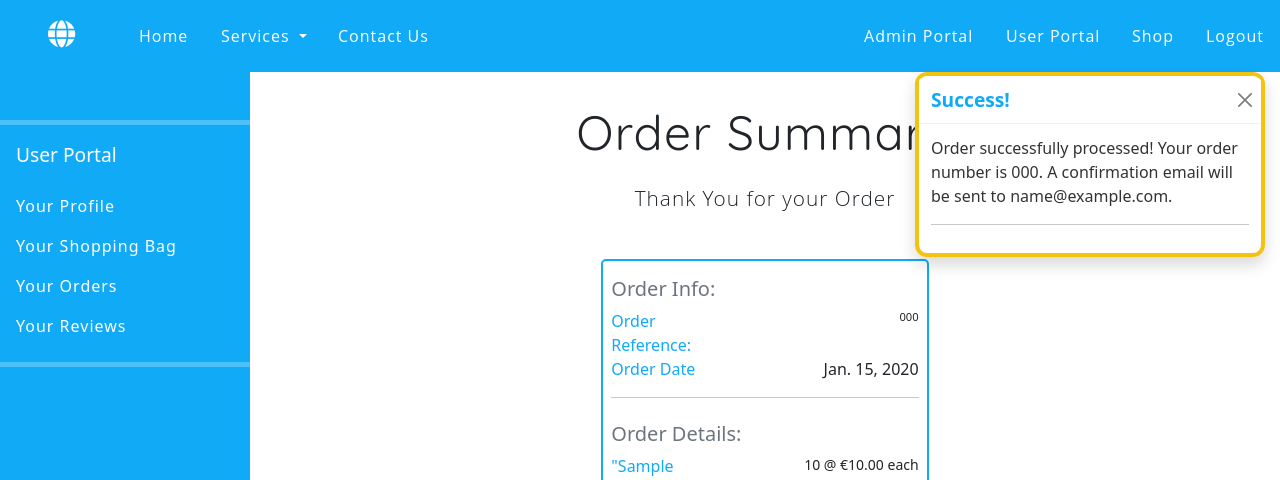
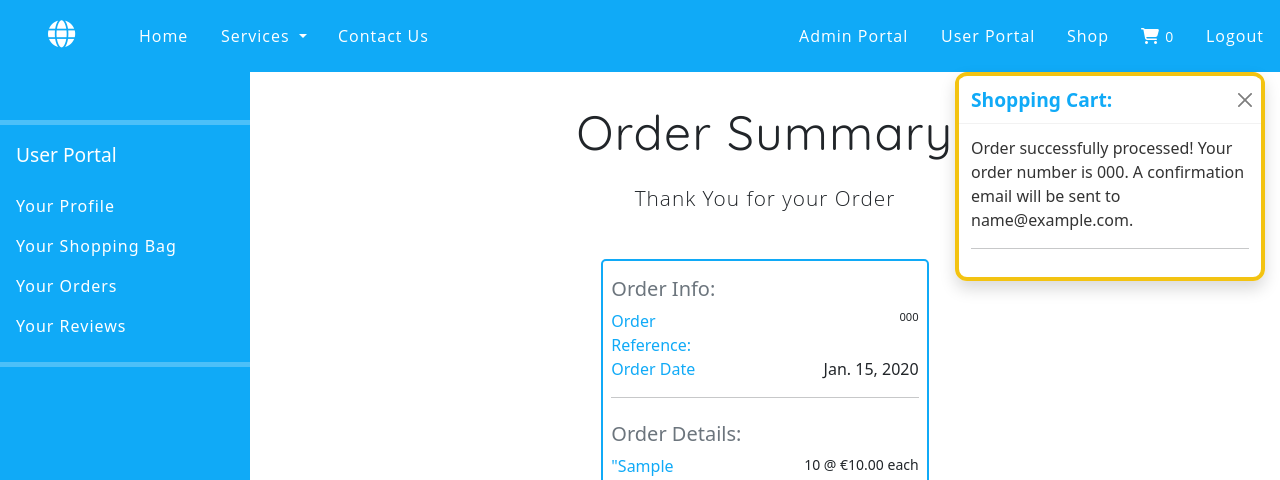
Before and after one commit to kairosity/mp4-lionize, a Django app: page /checkout/checkout_success/000 in a window 1280 px wide. Shown: the top 480 px of the page. Run offline with Django 3.2, Linux system fonts and the light colour scheme; a user stored in the database is signed in; tables that the repository leaves empty hold one stand-in row (values such as "Sample post"); some libraries are stand-ins or nearby versions.

Commit message:
feat: add a shopping cart icon with functionality to navbar

```diff
--- a/bag/templates/bag/shopping_bag.html
+++ b/bag/templates/bag/shopping_bag.html
@@ -97,9 +97,9 @@
                     </tr>
                     <tr class="bag-buttons-row">
                         <td colspan="6" class="text-align-right">
-                            <button href="{% url 'products' %}" class="button button-main bag-button">
+                            <a href="{% url 'products' %}" class="button button-main bag-button">
                                 Keep Shopping <i class="fas fa-shopping-cart"></i>
-                            </button>
+                            </a>
                             <a href="{% url 'checkout' %}">
                                 <button  class="button button-accent bag-button">
                                     Secure Checkout <i class="far fa-credit-card"></i>
--- a/bag/urls.py
+++ b/bag/urls.py
@@ -6,4 +6,5 @@ urlpatterns = [
     path('add/<item_id>/', views.add_to_bag, name='add_to_bag'),
     path('adjust/<item_id>/', views.adjust_bag, name='adjust_bag'),
     path('remove/<item_id>/', views.remove_from_bag, name='remove_from_bag'),
+    path('view/', views.view_cart, name='view_cart'),
 ]
--- a/products/models.py
+++ b/products/models.py
@@ -7,7 +7,7 @@ from django.core.validators import MaxValueValidator, MinValueValidator
 class Product(models.Model):
     category = models.ForeignKey('categories.Category', null=True, blank=True, on_delete=models.SET_NULL)
     name = models.CharField(max_length=254)
-    friendly_name = models.CharField(max_length=254, null=True, blank=True)
+    friendly_name = models.CharField(max_length=254)
     description = models.TextField()
     features = models.TextField(max_length=1200, null=True, blank=True)
     price = models.DecimalField(max_digits=6, decimal_places=2)
--- a/static/css/base.css
+++ b/static/css/base.css
@@ -134,6 +134,7 @@ a.navbar-brand>i{
 .toast{
     border: var(--accent-colour) solid 4px;
     border-radius: 12px;
+    width: 310px;
 }
 .toast-container {
     position: fixed;
@@ -141,6 +142,7 @@ a.navbar-brand>i{
     right: 15px;
     background-color: white;
     border-radius: 12px;
+    z-index: 99999;
 }
 .success-msg-heading{
     color: var(--main-colour);
@@ -641,7 +643,7 @@ i.fa-star{
 }
 
 .bag-notification-wrapper {
-    height: 100px;
+    height: 200px;
     overflow-x: hidden;
     overflow-y: auto;
 }
--- a/templates/base.html
+++ b/templates/base.html
@@ -148,6 +148,9 @@
                                         <a id="shop-link" class="nav-link hvr-underline-from-left" href="{% url 'products' %}">Shop</a>
                                     </li>
                                     <li class="nav-item p-2 ">
+                                        <a id="cart-link" class="nav-link hvr-underline-from-left" href="{% url 'view_cart' %}"><i class="fas fa-shopping-cart"></i> <small>{{ product_count }}</small></a>
+                                    </li>
+                                    <li class="nav-item p-2 ">
                                         <a id="logout-link" class="nav-link hvr-underline-from-left" href="{% url 'account_logout' %}">Logout</a>
                                     </li>
                             {% else %}
--- a/templates/includes/toasts/toast_success.html
+++ b/templates/includes/toasts/toast_success.html
@@ -1,9 +1,10 @@
+{% load bag_tools %}
 
     <div class="toast" role="alert" aria-live="assertive" aria-atomic="true" data-bs-autohide="false">
         <!-- <div class="arrow-up arrow-success"></div> -->
         <div class="toast-capper"></div>
         <div class="toast-header justify-content-center">
-            <strong class="me-auto success-msg-heading">Success!</strong>
+            <strong class="me-auto success-msg-heading">Shopping Cart:</strong>
             <button type="button" class="btn-close" data-bs-dismiss="toast" aria-label="Close"></button>
         </div>
         <div class="toast-body">
@@ -13,7 +14,7 @@
                     <hr class="mt-1 mb-3">
                 </div>
             </div>
-            {% if grand_total and not on_profile_page %}
+            {% if grand_total %}
             <p class="logo-font bg-white text-black py-1">Your Bag ({{ product_count }})</p>
             <div class="bag-notification-wrapper">
                 {% for item in bag_items %}
@@ -26,22 +27,60 @@
                             {% endif %}
                         </div>
                         <div class="col-9">
-                            <p class="my-0"><strong>{{ item.product.name }}</strong></p>
+                            <p class="my-0"><strong>{{ item.product.friendly_name }}</strong></p>
                             <p class="my-0 small text-muted">Qty: {{ item.quantity }}</p>
                         </div>
+                        <div class="col-9 offset-3">
+
+
+                            {% if item.quantity == 1 %}
+                                <p class="my-0">Price: €{{ item.product.price }}</p>
+                                <p class="my-0">Vat @23%: €{{ item.product.price | vat|floatformat:2 }}</p>
+                                <p class="my-0">Total incl. VAT:<strong> €{{item.product.price | subtotalinclvat:item.quantity|floatformat:2}}</strong></p>
+                            {% elif item.quantity == 2 %}
+                                <p class="my-0">Price per item: €{{ item.product.price }}</p>
+                                <p class="my-0">Vat @23% per item: €{{ item.product.price | vat|floatformat:2 }}</p>
+                                <p class="my-0">Total incl VAT for both items:<strong>€{{item.product.price | subtotalinclvat:item.quantity|floatformat:2}}</strong></p>
+                            {% else %}
+                                <p class="my-0">Price per item: €{{ item.product.price }}</p>
+                                <p class="my-0">Vat @23% per item: €{{ item.product.price | vat|floatformat:2 }}</p>
+                                <p class="my-0">Total incl VAT for all items:<strong>€{{item.product.price | subtotalinclvat:item.quantity|floatformat:2}}</strong></p>
+                            {% endif %}
+                        </div>
                     </div>
+                    <hr>
                 {% endfor %}
             </div>
             <div class="row">
-                <div class="col">
-                    <strong><p class="mt-3 mb-1 text-black">
-                        Total:
+                <div class="col col-12">
+                    <strong><p class="mt-1">
+                        Subtotal:
                         <span class="float-right">€{{ total|floatformat:2 }}</span>
                     </p></strong>
+                </div>
+                <div class="col col-12">
+                    <strong><p class="">
+                        VAT @23%:
+                        <span class="float-right">€{{ vat_total|floatformat:2 }}</span>
+                    </p></strong>
+                </div>
+                <div class="col col-12 mb-1">
+                    <strong><p>
+                        Grand Total incl. VAT:
+                        <span class="float-right">€{{ grand_total|floatformat:2 }}</span>
+                    </p></strong>
+                </div>
+                <div class="col col-12">
                     <a href="{% url 'checkout' %}" class="button button-main">
-                        <span class="text-uppercase">Go To Secure Checkout</span>
+                        <span>Checkout</span>
                         <span class="icon">
-                            <i class="fas fa-lock"></i>
+                            <i class="fab fa-cc-stripe"></i>
+                        </span>
+                    </a>
+                    <a href="{% url 'view_shopping_bag' %}" class="button button-main m-2">
+                        <span >Edit Bag</span>
+                        <span class="icon">
+                            <i class="fas fa-shopping-bag"></i>
                         </span>
                     </a>
                 </div>
```
Also changed, not shown: bag/views.py (+19 -5 lines), products/migrations/0007_alter_product_friendly_name.py (added).
